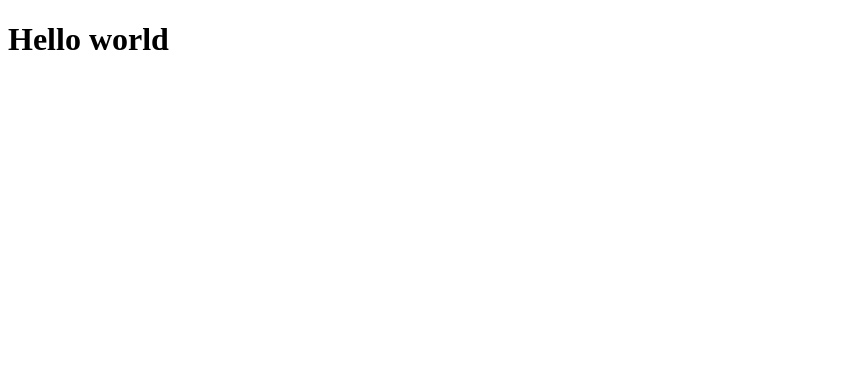
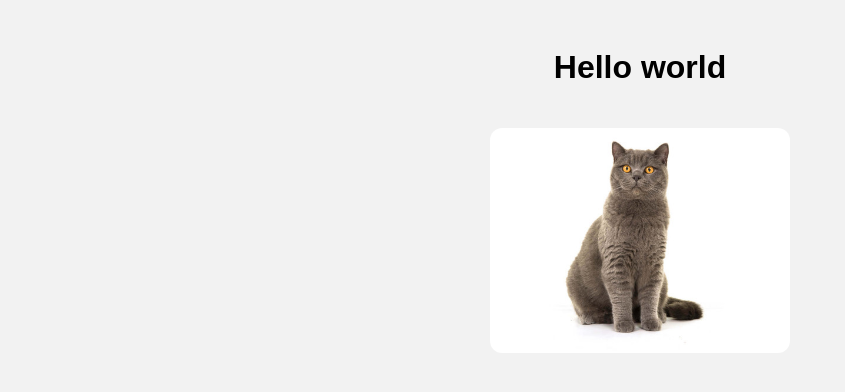
Before and after one commit to Anastasia3101/Laborator4, a plain HTML site: page index.html in a window 1280 px wide. Shown: the whole page, without its empty margins (0-845 px from the left). Drawn offline with Linux system fonts and the light colour scheme.

Commit message:
css and deploy

```diff
--- a/index.html
+++ b/index.html
@@ -6,8 +6,10 @@
           content="width=device-width, user-scalable=no, initial-scale=1.0, maximum-scale=1.0, minimum-scale=1.0">
     <meta http-equiv="X-UA-Compatible" content="ie=edge">
     <title>Anasteija</title>
+    <link rel="stylesheet" href="style.css">
 </head>
 <body>
     <h1>Hello world</h1>
+    <img src="cat.jpg" alt="CAT">
 </body>
 </html>
--- /dev/null
+++ b/style.css
@@ -0,0 +1,13 @@
+/* style.css */
+body {
+    font-family: Arial, sans-serif;
+    background-color: #f2f2f2;
+    text-align: center;
+    padding: 20px;
+}
+
+img {
+    width: 300px;
+    border-radius: 12px;
+    margin-top: 20px;
+}
```
Also changed, not shown: cat.jpg (added), 1 other file.
